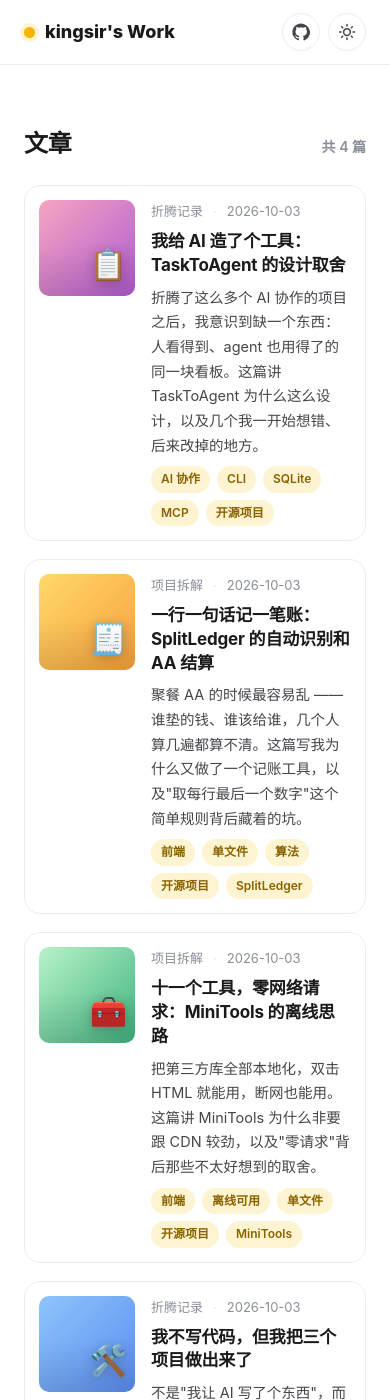
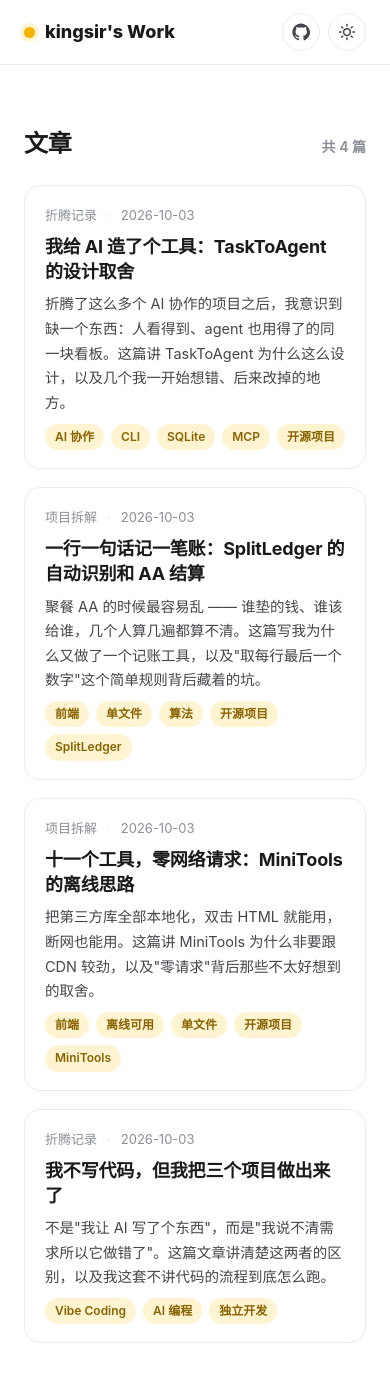
Before and after one commit to isnotry/isnotry.github.io, a Jekyll site: the page built from docs/blog.html, in a window 390 px wide and 1400 px high. Built offline with Jekyll 4.4.1, drawn with Linux system fonts in a browser that asks for light colours.

Commit message:
blog: 手机端隐藏列表页缩略图，详情页封面保持显示

```diff
--- a/docs/assets/css/style.css
+++ b/docs/assets/css/style.css
@@ -262,11 +262,12 @@ h1, h2, h3, h4 { line-height: 1.25; font-weight: 700; letter-spacing: -.01em; }
 .post-item p.excerpt { font-size: 14.5px; color: var(--text-soft); margin: 0; }
 .post-item .tags { display: flex; gap: 7px; flex-wrap: wrap; margin-top: auto; }
 
-/* 窄屏：缩略图缩到与正文等宽的窄条，避免挤压文字 */
+/* 窄屏（手机）：不显示缩略图，单列纯文字列表。
+   文章详情页的封面不受影响 —— 那条规则在 .post-hero .cover 上，与这里无关 */
 @media (max-width: 640px) {
-  .post-item { grid-template-columns: 96px minmax(0, 1fr); gap: 16px; padding: 14px; }
-  .post-item .thumb .cover-emoji { font-size: 30px; right: 8px; bottom: 6px; }
-  .post-item h2 { font-size: 17px; }
+  .post-item { grid-template-columns: minmax(0, 1fr); gap: 0; padding: 18px 20px; }
+  .post-item .thumb { display: none; }
+  .post-item h2 { font-size: 18px; }
 }
 
 /* ---------- 文章详情页 ---------- */
```
